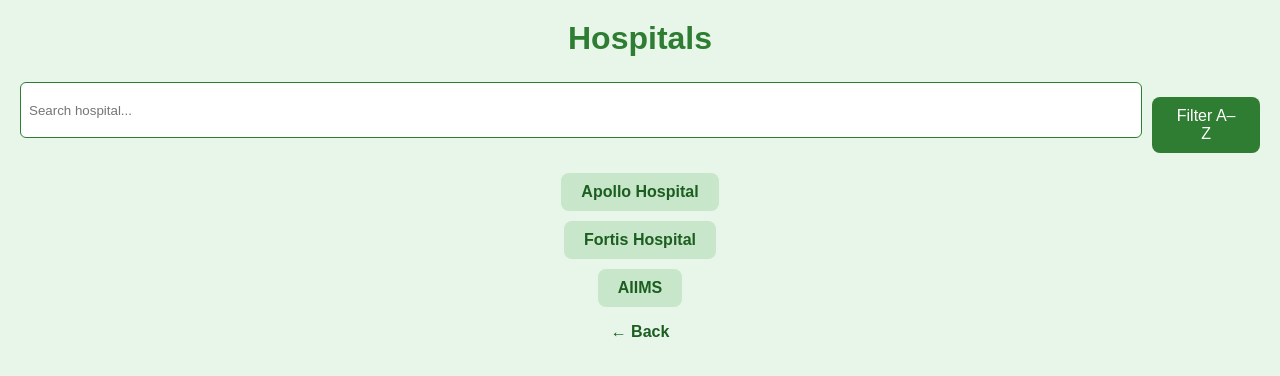
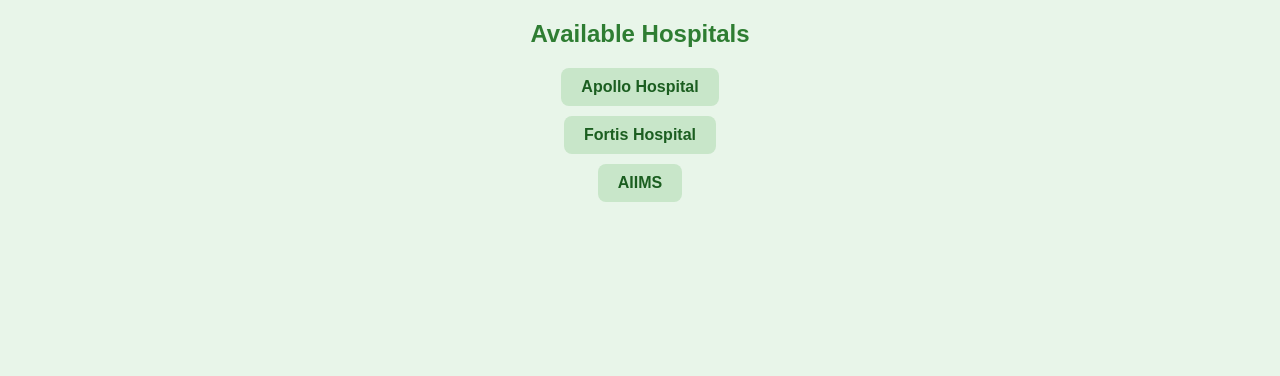
Before and after one commit to abhirup2911/MediSlotBook, a Flask app: page /hospitals in a window 1280 px wide. Shown: the top 376 px of the page. Run offline with Flask 3, Linux system fonts and the light colour scheme.

Commit message:
Update hospitals.html

```diff
--- a/templates/hospitals.html
+++ b/templates/hospitals.html
@@ -1,37 +1,15 @@
 <!DOCTYPE html>
-<html lang="en">
+<html>
 <head>
-  <meta charset="UTF-8">
-  <title>Hospitals - MediSlotBook</title>
+  <title>Hospitals</title>
   <link rel="stylesheet" href="{{ url_for('static', filename='style.css') }}">
-  <script>
-    function filterHospitals() {
-      const input = document.getElementById("searchInput").value.toLowerCase();
-      const items = document.querySelectorAll(".hospital-item");
-      items.forEach(item => {
-        const text = item.textContent.toLowerCase();
-        item.style.display = text.includes(input) ? "" : "none";
-      });
-    }
-    function sortHospitals() {
-      const ul = document.getElementById("hospitalList");
-      Array.from(ul.children)
-        .sort((a, b) => a.textContent.localeCompare(b.textContent))
-        .forEach(li => ul.appendChild(li));
-    }
-  </script>
 </head>
 <body>
-  <h1>Hospitals</h1>
-  <div class="search-filter">
-    <input type="text" id="searchInput" placeholder="Search hospital..." onkeyup="filterHospitals()">
-    <button onclick="sortHospitals()">Filter A–Z</button>
-  </div>
-  <ul id="hospitalList">
-    {% for h in hospitals %}
-    <li class="hospital-item"><a href="{{ url_for('hospital_detail', name=h) }}">{{ h }}</a></li>
+  <h2>Available Hospitals</h2>
+  <ul>
+    {% for hospital in hospitals %}
+      <li><a href="{{ url_for('hospital_detail', name=hospital) }}">{{ hospital }}</a></li>
     {% endfor %}
   </ul>
-  <a href="{{ url_for('home') }}">← Back</a>
 </body>
 </html>
```
